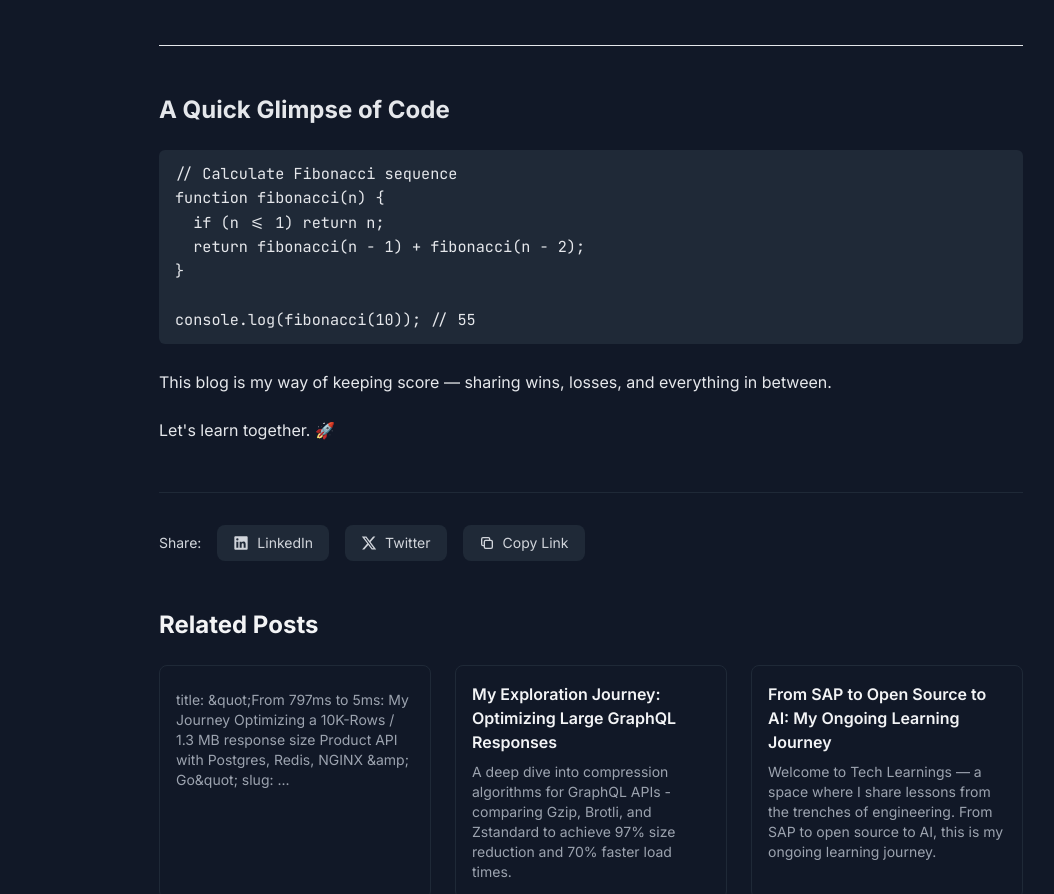
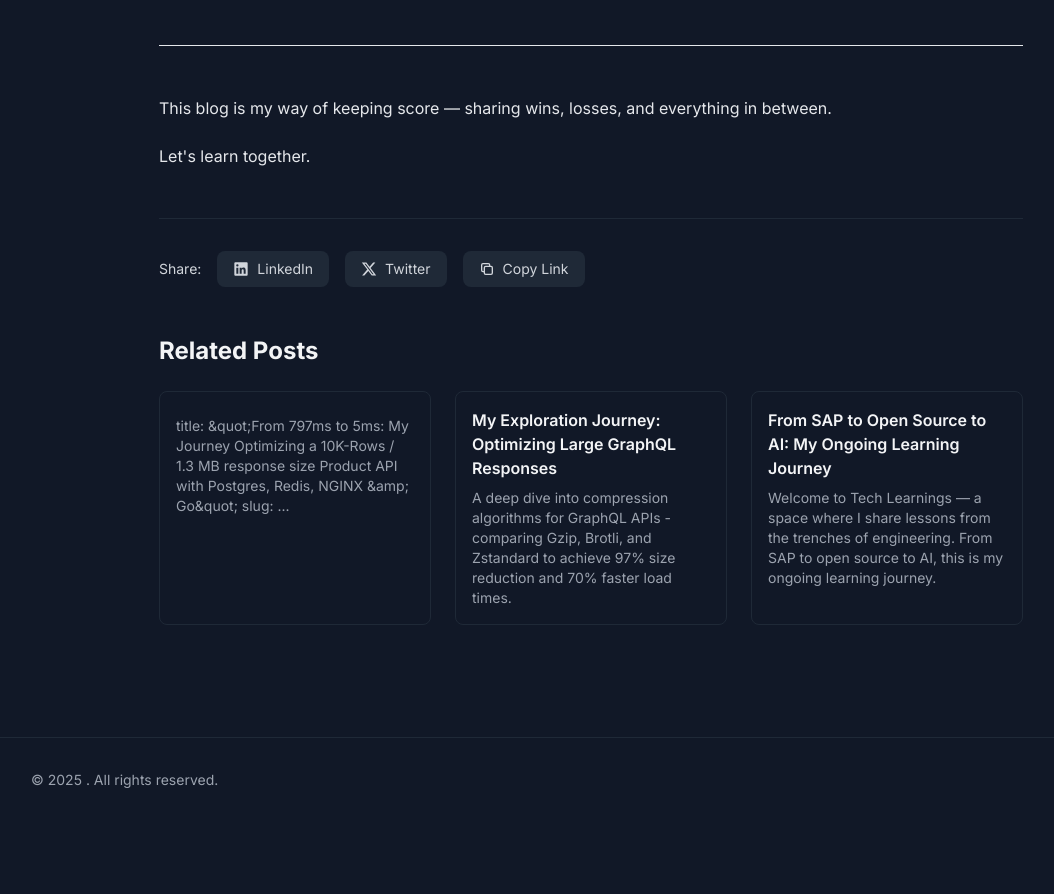
Before and after one commit to NabheetCloud/nabheetcloud.github.io, an Eleventy site: page src/posts/2025-11-05-hello-world.md in a window 1280 px wide. Shown: the part 2043-2937 px from the top of the page, without its empty margins (49-1103 px from the left). After the commit the page ends 2865 px from the top, so only its background shows below. Built offline with nearby package versions, Linux system fonts and the light colour scheme; Eleventy itself is replaced by a stand-in of ours; files that its build step writes are made by us from their sources.

````diff
--- a/src/posts/2025-11-05-hello-world.md
+++ b/src/posts/2025-11-05-hello-world.md
@@ -68,18 +68,6 @@
 
 ---
 
-## A Quick Glimpse of Code
-
-```javascript
-// Calculate Fibonacci sequence
-function fibonacci(n) {
-  if (n <= 1) return n;
-  return fibonacci(n - 1) + fibonacci(n - 2);
-}
-
-console.log(fibonacci(10)); // 55
-```
-
 This blog is my way of keeping score — sharing wins, losses, and everything in between.
 
-Let's learn together. 🚀
+Let's learn together.
````
